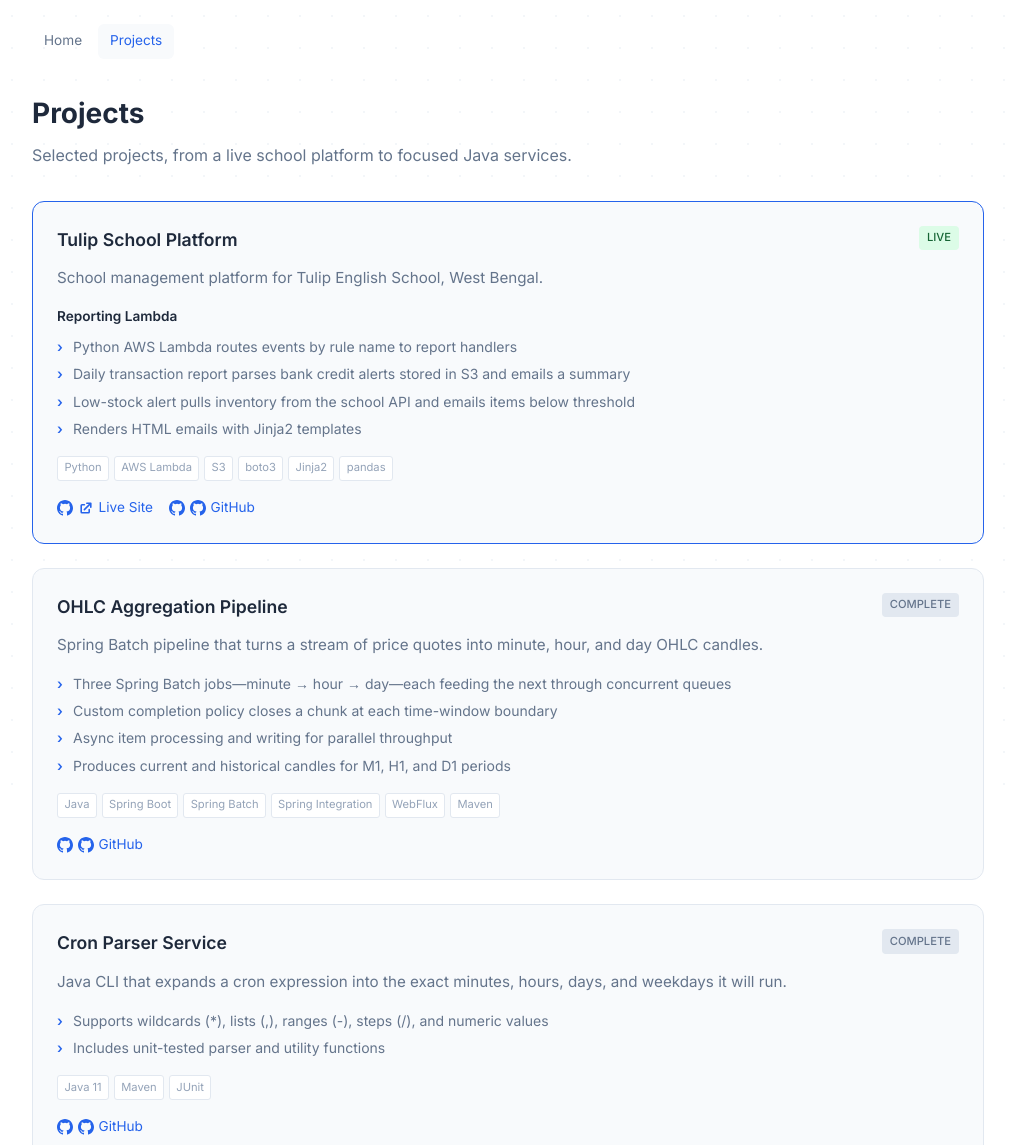
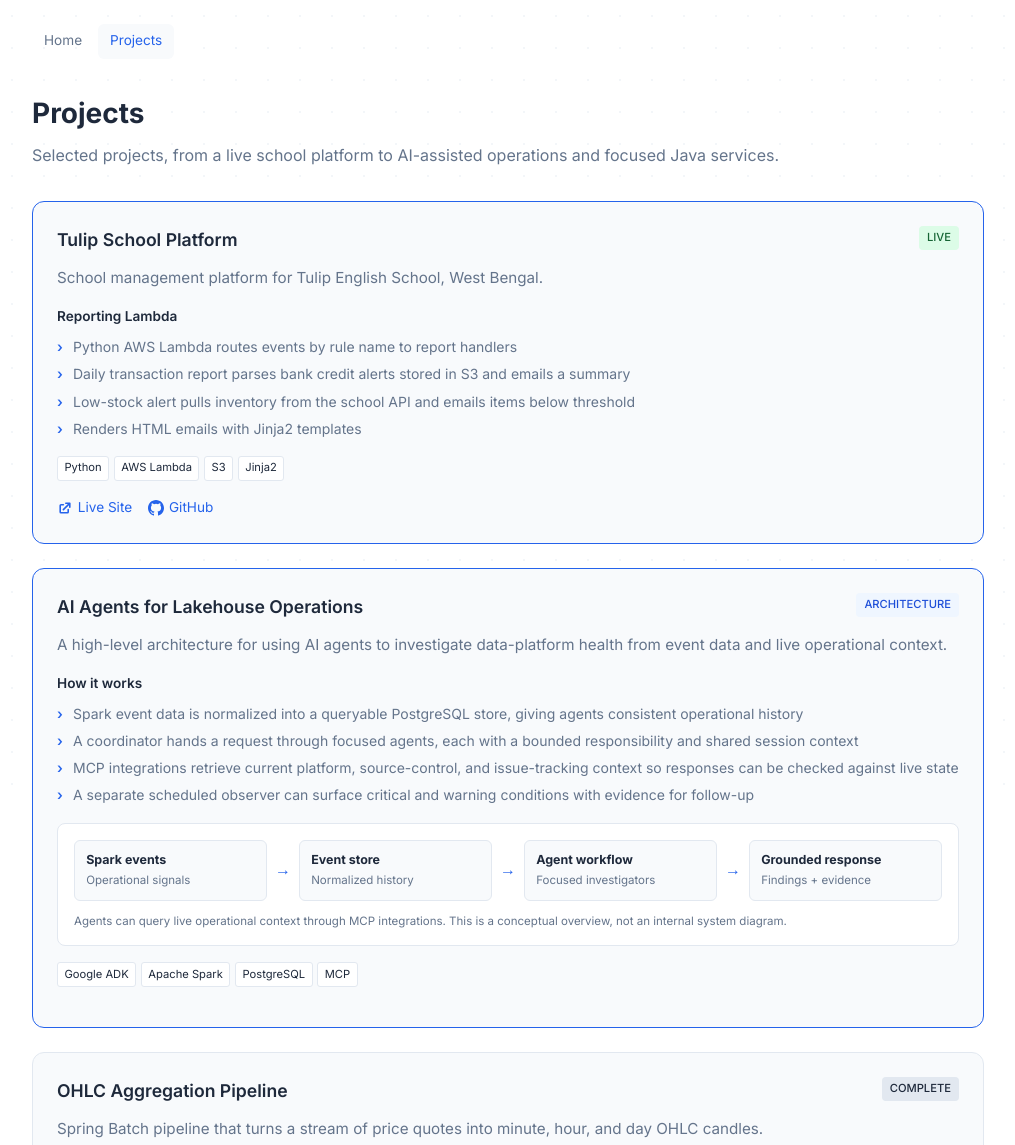
Before and after one commit to isanketsaha/isanketsaha.github.com, an Astro site: page /projects in a window 1280 px wide. Shown: the top 1145 px of the page, without its empty margins (132-1147 px from the left). Built offline with nearby package versions, Linux system fonts and the light colour scheme; Astro itself is replaced by a stand-in of ours.

Commit message:
Refactor portfolio components: Update Experience, Header, Projects, and Skills sections with improved data structure, styling, and responsiveness; enhance project details and architecture visualization.

```diff
--- a/src/components/Projects.astro
+++ b/src/components/Projects.astro
@@ -1,54 +1,54 @@
 ---
 const projects = [
   {
-    name: "Tulip School Management System",
-    description: "Full-stack platform serving 150+ students — attendance, fee tracking, WhatsApp notifications, Metabase analytics, AI-driven smart review",
-    tech: ["React", "Java", "Spring Boot", "MySQL", "WhatsApp API"],
-    link: "https://tulipschool.co.in",
-    linkText: "Live Site"
+    name: "Tulip School Platform",
+    description:
+      "A live school platform for attendance, fees, parent communication, and reporting.",
+    href: "/projects#tulip-school-platform",
+    label: "School operations",
   },
   {
-    name: "AI Agent SDK",
-    description: "Built SDK to integrate AI agents with school and personal systems using modern agent frameworks",
-    tech: ["Python", "Google ADK", "MCP", "LangChain"],
-    link: "https://github.com/isanketsaha",
-    linkText: "GitHub"
+    name: "AI Agents for Lakehouse Operations",
+    description:
+      "A high-level architecture for agents that investigate platform health using event data and live operational context.",
+    href: "/projects#ai-lakehouse-agents",
+    label: "Data + AI",
   },
-  {
-    name: "Self-Hosted Home Server",
-    description: "Secure storage, media streaming, and home automation — hands-on DevOps beyond enterprise",
-    tech: ["Docker", "Synology", "Terraform"],
-    link: null,
-    linkText: null
-  }
 ];
 ---
 
-<section>
-  <h2>Projects</h2>
+<section class="selected-work" aria-labelledby="selected-work-title">
+  <div class="section-heading">
+    <h2 id="selected-work-title">Selected work</h2>
+    <a href="/projects">All projects <span aria-hidden="true">→</span></a>
+  </div>
   <div class="projects-list">
-    {projects.map(project => (
-      <div class="project-item">
-        <div class="project-header">
+    {
+      projects.map((project) => (
+        <a class="project-item" href={project.href}>
+          <span class="project-label">{project.label}</span>
           <h3>{project.name}</h3>
-          {project.link && (
-            <a href={project.link} target="_blank" class="project-link">
-              {project.linkText}
-              <svg viewBox="0 0 20 20" fill="currentColor"><path d="M11 3a1 1 0 100 2h2.586l-6.293 6.293a1 1 0 101.414 1.414L15 6.414V9a1 1 0 102 0V4a1 1 0 00-1-1h-5z"/><path d="M5 5a2 2 0 00-2 2v8a2 2 0 002 2h8a2 2 0 002-2v-3a1 1 0 10-2 0v3H5V7h3a1 1 0 000-2H5z"/></svg>
-            </a>
-          )}
-        </div>
-        <p class="project-desc">{project.description}</p>
-        <div class="project-tech">
-          {project.tech.map(t => <span>{t}</span>)}
-        </div>
-      </div>
-    ))}
+          <p class="project-desc">{project.description}</p>
+          <span class="project-link">
+            View project <span aria-hidden="true">→</span>
+          </span>
+        </a>
+      ))
+    }
   </div>
 </section>
 
 <style>
-  section { margin-bottom: 2.5rem; }
+  section {
+    margin-bottom: 2.5rem;
+  }
+
+  .section-heading {
+    display: flex;
+    justify-content: space-between;
+    align-items: baseline;
+    margin-bottom: 1.25rem;
+  }
 
   h2 {
     font-size: 0.75rem;
@@ -56,12 +56,17 @@ const projects = [
     text-transform: uppercase;
     letter-spacing: 0.1em;
     color: var(--light);
-    margin-bottom: 1.25rem;
+  }
+
+  .section-heading > a {
+    color: var(--accent);
+    font-size: 0.8rem;
+    text-decoration: none;
   }
 
   .projects-list {
-    display: flex;
-    flex-direction: column;
+    display: grid;
+    grid-template-columns: repeat(2, minmax(0, 1fr));
     gap: 1rem;
   }
 
@@ -69,59 +74,47 @@ const projects = [
     padding: 1rem;
     background: var(--card);
     border: 1px solid var(--border);
-    border-radius: 8px;
+    border-radius: 10px;
     transition: border-color 0.2s;
+    color: inherit;
+    text-decoration: none;
   }
   .project-item:hover {
     border-color: var(--accent);
   }
 
-  .project-header {
-    display: flex;
-    justify-content: space-between;
-    align-items: center;
+  .project-label {
+    display: inline-block;
     margin-bottom: 0.5rem;
+    color: var(--accent);
+    font-size: 0.7rem;
+    font-weight: 600;
+    letter-spacing: 0.04em;
+    text-transform: uppercase;
   }
 
-  .project-header h3 {
+  .project-item h3 {
     font-size: 0.95rem;
     font-weight: 600;
-  }
-
-  .project-link {
-    display: inline-flex;
-    align-items: center;
-    gap: 0.25rem;
-    font-size: 0.8rem;
-    color: var(--accent);
-    text-decoration: none;
-  }
-  .project-link:hover {
-    text-decoration: underline;
-  }
-  .project-link svg {
-    width: 14px;
-    height: 14px;
+    margin-bottom: 0.35rem;
   }
 
   .project-desc {
     font-size: 0.85rem;
     color: var(--muted);
-    margin-bottom: 0.75rem;
+    margin-bottom: 0.65rem;
     line-height: 1.5;
   }
 
-  .project-tech {
-    display: flex;
-    flex-wrap: wrap;
-    gap: 0.3rem;
+  .project-link {
+    color: var(--accent);
+    font-size: 0.8rem;
+    font-weight: 500;
   }
-  .project-tech span {
-    font-size: 0.7rem;
-    color: var(--light);
-    padding: 0.15rem 0.4rem;
-    background: var(--bg);
-    border: 1px solid var(--border);
-    border-radius: 3px;
+
+  @media (max-width: 550px) {
+    .projects-list {
+      grid-template-columns: 1fr;
+    }
   }
 </style>
--- a/src/pages/index.astro
+++ b/src/pages/index.astro
@@ -2,12 +2,14 @@
 import Layout from "../layouts/Layout.astro";
 import Header from "../components/Header.astro";
 import Experience from "../components/Experience.astro";
+import Projects from "../components/Projects.astro";
 import Skills from "../components/Skills.astro";
 import Education from "../components/Education.astro";
 ---
 
 <Layout title="Sanket Saha — Senior Data Engineer">
   <Header />
+  <Projects />
   <Experience />
   <Skills />
   <Education />
--- a/src/pages/projects.astro
+++ b/src/pages/projects.astro
@@ -3,15 +3,18 @@ import Layout from "../layouts/Layout.astro";
 
 const projects: {
   name: string;
+  id?: string;
   description: string;
   status: string;
   featured: boolean;
+  architecture?: boolean;
   sections: { label?: string; points: string[] }[];
   tech: string[];
   links: { label: string; href: string }[];
 }[] = [
   {
     name: "Tulip School Platform",
+    id: "tulip-school-platform",
     description:
       "School management platform for Tulip English School, West Bengal.",
     status: "Live",
@@ -27,11 +30,33 @@ const projects: {
         ],
       },
     ],
-    tech: ["Python", "AWS Lambda", "S3", "boto3", "Jinja2", "pandas"],
+    tech: ["Python", "AWS Lambda", "S3", "Jinja2"],
     links: [
       { label: "Live Site", href: "https://tulipschool.co.in" },
       { label: "GitHub", href: "https://github.com/isanketsaha/tulip-bot" },
     ],
+  },
+  {
+    name: "AI Agents for Lakehouse Operations",
+    id: "ai-lakehouse-agents",
+    description:
+      "A high-level architecture for using AI agents to investigate data-platform health from event data and live operational context.",
+    status: "Architecture",
+    featured: true,
+    architecture: true,
+    sections: [
+      {
+        label: "How it works",
+        points: [
+          "Spark event data is normalized into a queryable PostgreSQL store, giving agents consistent operational history",
+          "A coordinator hands a request through focused agents, each with a bounded responsibility and shared session context",
+          "MCP integrations retrieve current platform, source-control, and issue-tracking context so responses can be checked against live state",
+          "A separate scheduled observer can surface critical and warning conditions with evidence for follow-up",
+        ],
+      },
+    ],
+    tech: ["Google ADK", "Apache Spark", "PostgreSQL", "MCP"],
+    links: [],
   },
   {
     name: "OHLC Aggregation Pipeline",
@@ -49,14 +74,7 @@ const projects: {
         ],
       },
     ],
-    tech: [
-      "Java",
-      "Spring Boot",
-      "Spring Batch",
-      "Spring Integration",
-      "WebFlux",
-      "Maven",
-    ],
+    tech: ["Java", "Spring Boot", "Spring Batch", "Maven"],
     links: [
       { label: "GitHub", href: "https://github.com/isanketsaha/FxproDemo" },
     ],
@@ -93,14 +111,18 @@ const projects: {
   <div class="page-header">
     <h1>Projects</h1>
     <p>
-      Selected projects, from a live school platform to focused Java services.
+      Selected projects, from a live school platform to AI-assisted operations
+      and focused Java services.
     </p>
   </div>
 
   <div class="projects-grid">
     {
       projects.map((project) => (
-        <article class:list={["project-card", { featured: project.featured }]}>
+        <article
+          id={project.id}
+          class:list={["project-card", { featured: project.featured }]}
+        >
           <div class="project-header">
             <h2>{project.name}</h2>
             <span class={`status status-${project.status.toLowerCase()}`}>
@@ -121,6 +143,47 @@ const projects: {
             </div>
           ))}
 
+          {project.architecture && (
+            <div
+              class="architecture"
+              role="img"
+              aria-label="Illustrative flow: Spark event stream to a normalized event store, then a multi-agent workflow producing a grounded response"
+            >
+              <div class="architecture-flow">
+                <div class="architecture-node">
+                  <strong>Spark events</strong>
+                  <span>Operational signals</span>
+                </div>
+                <span class="architecture-arrow" aria-hidden="true">
+                  →
+                </span>
+                <div class="architecture-node">
+                  <strong>Event store</strong>
+                  <span>Normalized history</span>
+                </div>
+                <span class="architecture-arrow" aria-hidden="true">
+                  →
+                </span>
+                <div class="architecture-node">
+                  <strong>Agent workflow</strong>
+                  <span>Focused investigators</span>
+                </div>
+                <span class="architecture-arrow" aria-hidden="true">
+                  →
+                </span>
+                <div class="architecture-node">
+                  <strong>Grounded response</strong>
+                  <span>Findings + evidence</span>
+                </div>
+              </div>
+              <p class="architecture-note">
+                Agents can query live operational context through MCP
+                integrations. This is a conceptual overview, not an internal
+                system diagram.
+              </p>
+            </div>
+          )}
+
           <div class="project-tech">
             {project.tech.map((t) => (
               <span>{t}</span>
@@ -135,16 +198,21 @@ const projects: {
                 rel="noreferrer"
                 class="project-link"
               >
-                <svg viewBox="0 0 24 24" fill="currentColor">
-                  <path d="M12 0C5.37 0 0 5.37 0 12c0 5.3 3.44 9.8 8.2 11.39.6.11.82-.26.82-.58v-2.23c-3.34.73-4.04-1.42-4.04-1.42-.55-1.39-1.33-1.76-1.33-1.76-1.09-.74.08-.73.08-.73 1.2.09 1.84 1.24 1.84 1.24 1.07 1.83 2.8 1.3 3.49 1 .1-.78.42-1.3.76-1.6-2.66-.3-5.47-1.33-5.47-5.93 0-1.31.47-2.38 1.24-3.22-.13-.3-.54-1.52.12-3.18 0 0 1-.32 3.3 1.23a11.5 11.5 0 016 0c2.28-1.55 3.29-1.23 3.29-1.23.66 1.66.24 2.88.12 3.18.77.84 1.24 1.91 1.24 3.22 0 4.61-2.81 5.63-5.48 5.92.43.37.81 1.1.81 2.22v3.29c0 .32.22.7.83.58C20.57 21.8 24 17.3 24 12c0-6.63-5.37-12-12-12z" />
-                </svg>
                 {link.label === "Live Site" ? (
-                  <svg viewBox="0 0 20 20" fill="currentColor">
+                  <svg
+                    aria-hidden="true"
+                    viewBox="0 0 20 20"
+                    fill="currentColor"
+                  >
                     <path d="M11 3a1 1 0 100 2h2.586l-6.293 6.293a1 1 0 101.414 1.414L15 6.414V9a1 1 0 102 0V4a1 1 0 00-1-1h-5z" />
                     <path d="M5 5a2 2 0 00-2 2v8a2 2 0 002 2h8a2 2 0 002-2v-3a1 1 0 10-2 0v3H5V7h3a1 1 0 000-2H5z" />
                   </svg>
                 ) : (
-                  <svg viewBox="0 0 24 24" fill="currentColor">
+                  <svg
+                    aria-hidden="true"
+                    viewBox="0 0 24 24"
+                    fill="currentColor"
+                  >
                     <path d="M12 0C5.37 0 0 5.37 0 12c0 5.3 3.44 9.8 8.2 11.39.6.11.82-.26.82-.58v-2.23c-3.34.73-4.04-1.42-4.04-1.42-.55-1.39-1.33-1.76-1.33-1.76-1.09-.74.08-.73.08-.73 1.2.09 1.84 1.24 1.84 1.24 1.07 1.83 2.8 1.3 3.49 1 .1-.78.42-1.3.76-1.6-2.66-.3-5.47-1.33-5.47-5.93 0-1.31.47-2.38 1.24-3.22-.13-.3-.54-1.52.12-3.18 0 0 1-.32 3.3 1.23a11.5 11.5 0 016 0c2.28-1.55 3.29-1.23 3.29-1.23.66 1.66.24 2.88.12 3.18.77.84 1.24 1.91 1.24 3.22 0 4.61-2.81 5.63-5.48 5.92.43.37.81 1.1.81 2.22v3.29c0 .32.22.7.83.58C20.57 21.8 24 17.3 24 12c0-6.63-5.37-12-12-12z" />
                   </svg>
                 )}
@@ -224,7 +292,11 @@ const projects: {
   }
   .status-complete {
     background: var(--border);
-    color: var(--muted);
+    color: var(--text);
+  }
+  .status-architecture {
+    background: #eff6ff;
+    color: #1d4ed8;
   }
 
   @media (prefers-color-scheme: dark) {
@@ -275,6 +347,48 @@ const projects: {
     font-weight: 600;
   }
 
+  .architecture {
+    margin: 0 0 1rem;
+    padding: 1rem;
+    border: 1px solid var(--border);
+    border-radius: 8px;
+    background: var(--bg);
+  }
+  .architecture-flow {
+    display: flex;
+    align-items: stretch;
+    gap: 0.5rem;
+  }
+  .architecture-node {
+    display: flex;
+    flex: 1;
+    flex-direction: column;
+    justify-content: center;
+    gap: 0.2rem;
+    min-width: 0;
+    padding: 0.7rem;
+    border: 1px solid var(--border);
+    border-radius: 6px;
+    background: var(--card);
+  }
+  .architecture-node strong {
+    font-size: 0.78rem;
+    line-height: 1.35;
+  }
+  .architecture-node span,
+  .architecture-note {
+    color: var(--muted);
+    font-size: 0.72rem;
+    line-height: 1.45;
+  }
+  .architecture-arrow {
+    align-self: center;
+    color: var(--accent);
+  }
+  .architecture-note {
+    margin-top: 0.75rem;
+  }
+
   .project-tech {
     display: flex;
     flex-wrap: wrap;
@@ -283,7 +397,7 @@ const projects: {
   }
   .project-tech span {
     font-size: 0.7rem;
-    color: var(--light);
+    color: var(--text);
     padding: 0.15rem 0.4rem;
     background: var(--bg);
     border: 1px solid var(--border);
@@ -309,4 +423,21 @@ const projects: {
     width: 16px;
     height: 16px;
   }
+
+  @media (max-width: 600px) {
+    .architecture-flow {
+      flex-direction: column;
+    }
+    .architecture-arrow {
+      align-self: center;
+      transform: rotate(90deg);
+    }
+  }
+
+  @media (prefers-color-scheme: dark) {
+    .status-architecture {
+      background: #172554;
+      color: #bfdbfe;
+    }
+  }
 </style>
```
Also changed, not shown: src/components/Experience.astro (+8 -26 lines), src/components/Header.astro (+11 -3 lines), src/components/Skills.astro (+7 -34 lines).
